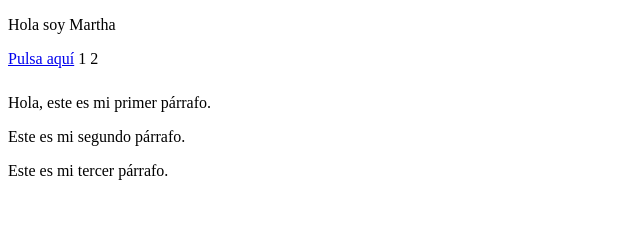
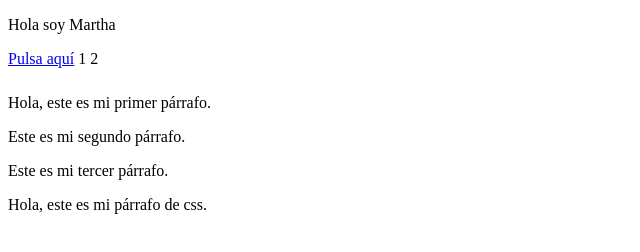
Before and after one commit to MarthaZFQ/Proyecto1, a plain HTML site: page index.html in a window 1280 px wide. Shown: the whole page, without its empty margins (0-640 px from the left). Drawn offline with Linux system fonts and the light colour scheme.

Commit message:
He añadido mi párrafo css

```diff
--- a/index.html
+++ b/index.html
@@ -19,5 +19,6 @@
 	<p>Hola, este es mi primer párrafo.</p>
 	<p>Este es mi segundo párrafo.</p>
 	<p>Este es mi tercer párrafo.</p>
+	<p>Hola, este es mi párrafo de css.</p>
 </body>
 </html>
```
